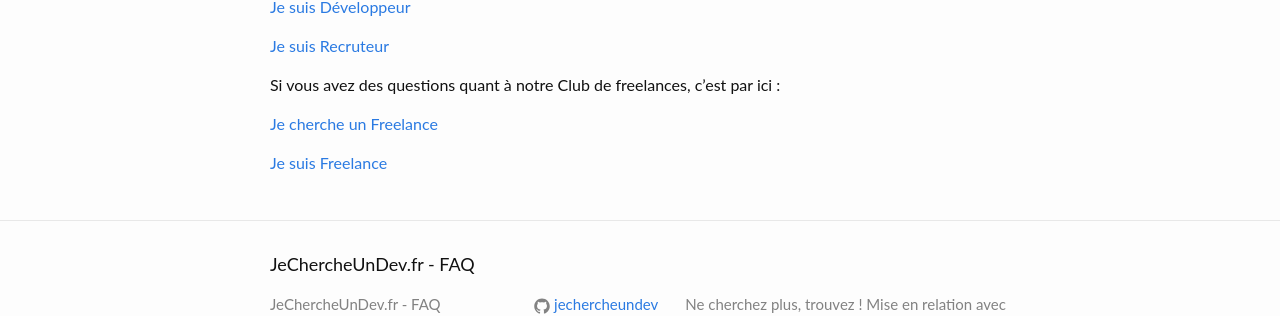
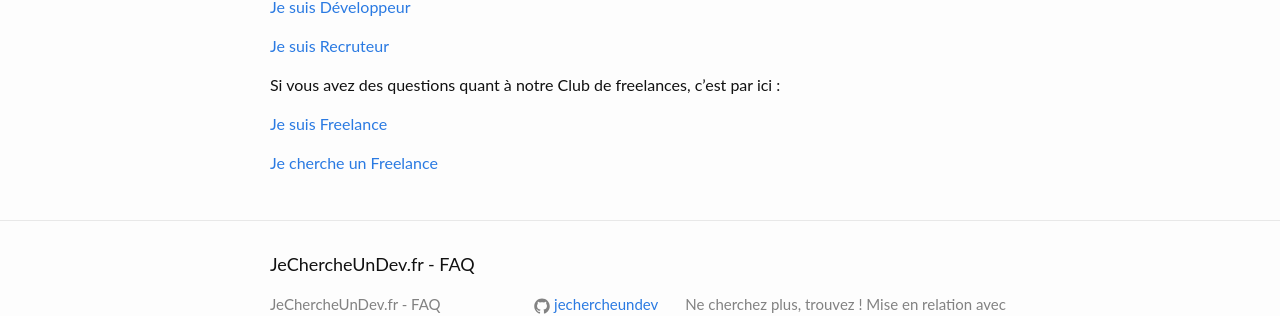
Before and after one commit to jechercheundev/faq, a Jekyll site: the page built from index.md, in a window 1280 px wide. Shown: the part 279-595 px from the top of the page. Built offline with Jekyll 4.4.1, drawn with Linux system fonts in a browser that asks for light colours; a script that is not in the unit is left out; our own code applies the rules of GitHub Pages for plain Markdown files.

Commit message:
inversion

```diff
--- a/index.md
+++ b/index.md
@@ -12,6 +12,6 @@ Dans une démarche de transparence, nous répondons ici à la majorité des ques
 
 Si vous avez des questions quant à notre Club de freelances, c’est par ici :
 
+[Je suis Freelance](./freelance)
+
 [Je cherche un Freelance](./client)
-
-[Je suis Freelance](./freelance)
```
